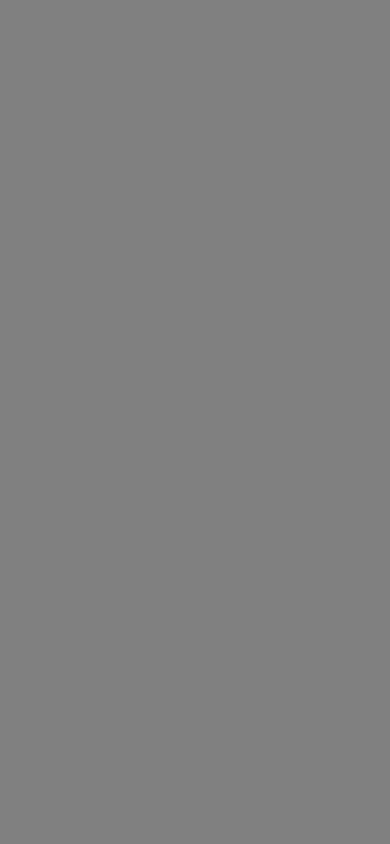
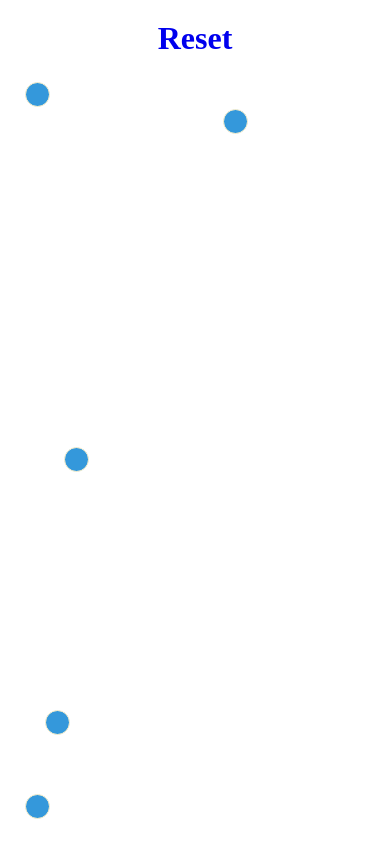
Before and after one commit to 276330/Webapp, a plain HTML site: page index.html in a window 390 px wide. Drawn offline with Linux system fonts and the light colour scheme.

Commit message:
update 25

```diff
--- a/index.html
+++ b/index.html
@@ -17,10 +17,18 @@
         <meta name="apple-mobile-web-app-status-bar-style" content="black">
         <link rel="stylesheet" href="styles.css">
     </head>
+
     <body>
-        <!--[if lt IE 7]>
-            <p class="browsehappy">You are using an <strong>outdated</strong> browser. Please <a href="#">upgrade your browser</a> to improve your experience.</p>
-        <![endif]-->
+
+        <a href="index.html"><h1>Reset</h1></a>
+        <div class="pop" id="one"></div>
+        <div class="pop" id="two"></div>
+        <div class="pop" id="three"></div>
+        <div class="pop" id="four"></div>
+        <div class="pop" id="five"></div>
+
+         <!-- Audio element for the sound -->
+        <audio id="pop-sound" src="pop.mp3"></audio>
 
         <script src="script.js"></script>
     </body>
--- a/script.js
+++ b/script.js
@@ -0,0 +1,20 @@
+//ANIMATION AND AUDIO PLAY
+document.addEventListener("DOMContentLoaded", () => {
+    const popDivs = document.querySelectorAll('.pop'); // Select all divs with the 'pop' class
+    const popSound = document.getElementById('pop-sound');
+
+    popDivs.forEach(popDiv => {
+        popDiv.addEventListener('click', () => {
+            // Play the sound
+            popSound.play();
+
+            // Increase size by 5%
+            popDiv.style.transform = 'scale(1.3)';
+
+            // Wait for 0.2 seconds, then hide the div
+            setTimeout(() => {
+                popDiv.style.display = 'none';
+            }, 200); // 200 milliseconds
+        });
+    });
+});
--- a/styles.css
+++ b/styles.css
@@ -1,65 +1,82 @@
 *,
 *:before,
 *:after{
-    box-sizing:border-box;
+    margin: 0;
+    padding: 0;
+    box-sizing: border-box;
 }
 html,body{
-    height:100%;
     margin:0;
     padding:0;
     text-align:center;
-    background:grey;
+    background:#FFF;
 }
-.panel{
-    height:100%;
+a{
+    text-decoration: none;
 }
-#panel-1{
-    background:#d9ead3ff;
+a:visited{
+    color:#000;
 }
-#panel-2{
-    background: #fff2ccff;
-}
-#panel-3{
-    background:#d0e0e3ff;
-}
-#panel-4{
-    background:green;
-}
-button{
-    padding:10px;
-}
-button:hover{
-    cursor:pointer;
+h1{
+    margin-top:20px;
 }
 
-/*
-=================================================
-TYPOGRAPHY
-=================================================
-*/
-h1{
-    margin:0;
-    padding:150px 0 50px 0;
-    font-family: 'Oswald', sans-serif;
-    font-size:54px;
+.pop{
+    height:50px;
+    width:50px;
+    background-color: #d9ead3ff;
+    border-radius:50%;
+    border:1px solid #fff2ccff;
+    display:inline-block;
+    margin:25px;
+    position:absolute;
 }
-p{
-  font-family: 'Roboto', sans-serif;
-  font-size:18px;
+#one{
+    bottom:0;
+}
+#two{
+    bottom:10%;
+    left:5%;
+}
+#three{
+    top:10%;
+    right:30%;
+}
+#four{
+    top:50%;
+    left:10%;
+}
+#five{
+
 }
 
-/*
-=================================================
-Navigation
-=================================================
-*/
+/* POP */
 
-nav{
-    position:fixed;
-    bottom:0;
-    width:100%;
-    text-align:center;
-    background:#FFF;
-    border-top:#CCC;
-    padding:20px;
+
+
+
+
+.pop {
+    width: 100px;
+    height: 100px;
+    background-color: #3498db;
+    color: white;
+    display: flex;
+    justify-content: center;
+    align-items: center;
+    border-radius: 59%;
+    text-align: center;
+    cursor: pointer;
+    transition: all 0.2s ease-in-out; /* Smooth transition for width and height */
 }
+
+
+/* Media query for mobile devices */
+@media (max-width: 768px) {
+
+    .pop{
+        height:25px;
+        width:25px;
+    }
+
+}
```
Also changed, not shown: 1 other file.
